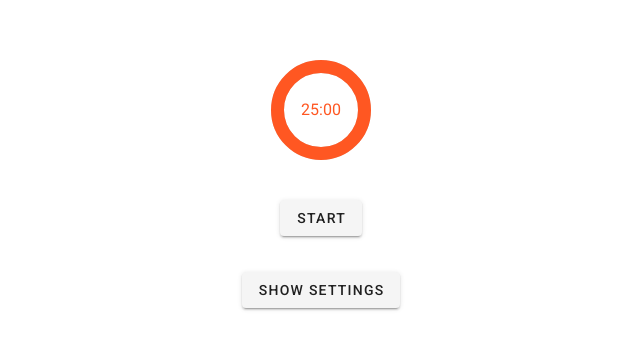
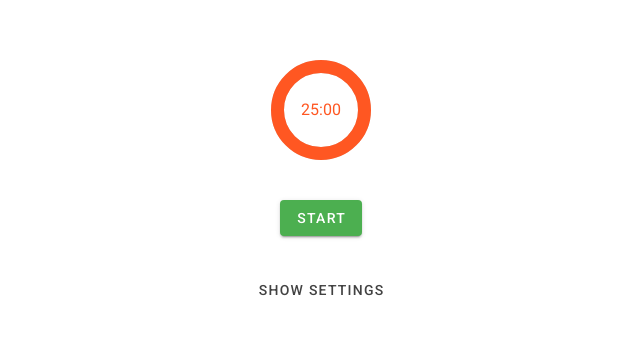
Before and after one commit to KaiPrince/Pomodoro-Timer, a Vue app: page / in a window 1280 px wide. Shown: the part 210-560 px from the top of the page, without its empty margins (319-959 px from the left). Built offline with nearby package versions, Linux system fonts and the light colour scheme.

Commit message:
UI style tweaks.

```diff
--- a/src/components/Pomodoro.vue
+++ b/src/components/Pomodoro.vue
@@ -15,7 +15,7 @@
     </v-row>
     <v-row justify="center">
       <v-col cols="auto">
-        <v-btn @click="toggleShowSettings">{{
+        <v-btn text color="secondary" @click="toggleShowSettings">{{
           !showSettings ? "Show Settings" : "Hide Settings"
         }}</v-btn>
       </v-col>
--- a/src/components/Timer.vue
+++ b/src/components/Timer.vue
@@ -20,7 +20,10 @@
     </v-row>
     <v-row justify="center">
       <v-col cols="auto">
-        <v-btn @click="onClickStartStop">
+        <v-btn
+          :color="!timerRunning ? 'success' : 'normal'"
+          @click="onClickStartStop"
+        >
           {{ !timerRunning ? "Start" : "Pause" }}
         </v-btn>
       </v-col>
```
